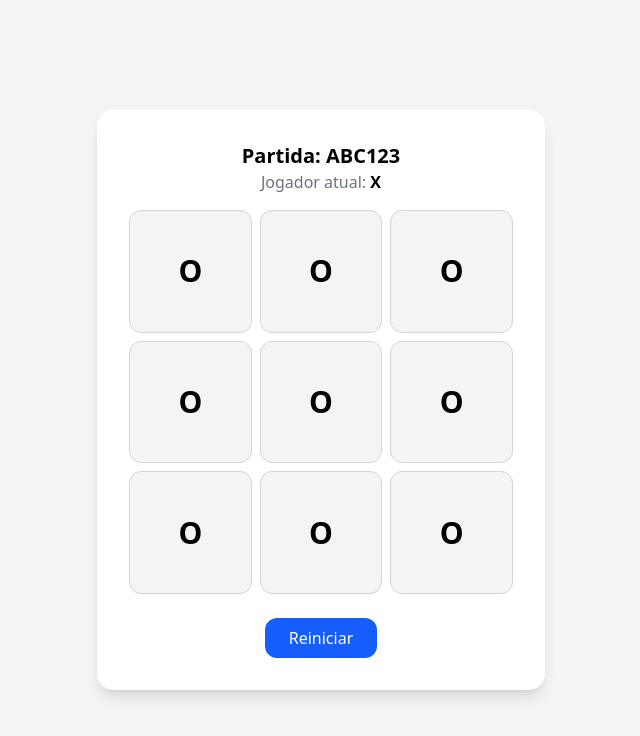
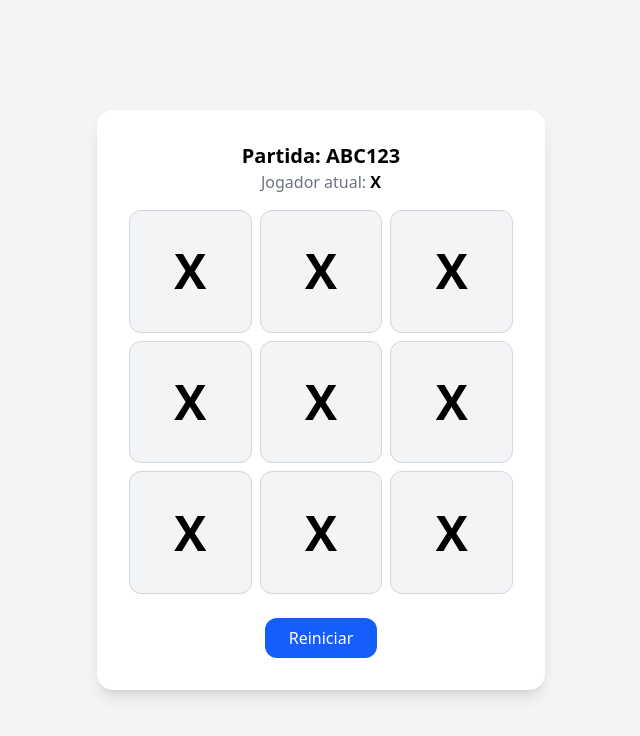
Before and after one commit to matheusdemedeiros/TicTacToe.Web, an Angular app in the folder src/client/TicTacToe.Web.Client/: page / in a window 1280 px wide. Shown: the top 736 px of the page, without its empty margins (319-959 px from the left). Built offline with nearby package versions, Linux system fonts and the light colour scheme.

Commit message:
refactor: aumenta o tamanho da font dentro das células

```diff
--- a/src/client/TicTacToe.Web.Client/src/app/components/match/tic-board-cell/tic-board-cell.component.html
+++ b/src/client/TicTacToe.Web.Client/src/app/components/match/tic-board-cell/tic-board-cell.component.html
@@ -1,4 +1,4 @@
 <button
-    class="w-full aspect-square bg-gray-100 border border-gray-300 rounded-xl text-3xl font-bold flex items-center justify-center hover:bg-gray-200 transition">
+    class="w-full aspect-square bg-gray-100 border border-gray-300 rounded-xl text-5xl font-bold flex items-center justify-center hover:bg-gray-200 transition">
     {{ symbol }}
 </button>
--- a/src/client/TicTacToe.Web.Client/src/app/components/match/tic-board-cell/tic-board-cell.component.ts
+++ b/src/client/TicTacToe.Web.Client/src/app/components/match/tic-board-cell/tic-board-cell.component.ts
@@ -9,6 +9,6 @@ import { TicBoardCellState } from './models/tic-board-cell-state.enum';
   styleUrl: './tic-board-cell.component.scss'
 })
 export class TicBoardCellComponent {
-  public symbol: string = 'O';
+  public symbol: string = 'X';
   public state: TicBoardCellState = TicBoardCellState.BLANK;
 }
```
